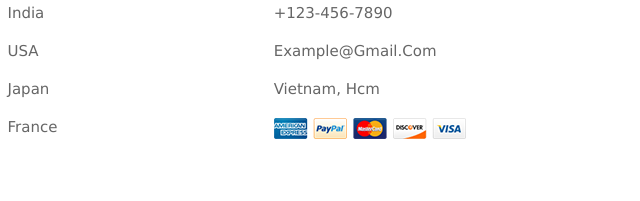
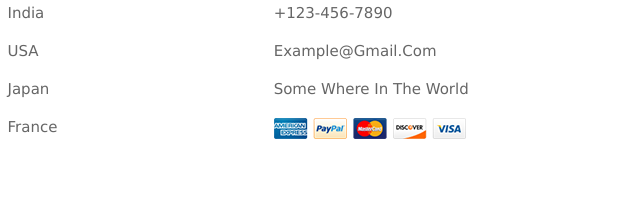
Before and after one commit to idk3hat/idkwhat, a plain HTML site: page index.html in a window 1280 px wide. Shown: the part 4013-4214 px from the top of the page, 640-1280 px from the left. Drawn offline with Linux system fonts and the light colour scheme.

```diff
--- a/index.html
+++ b/index.html
@@ -4,7 +4,7 @@
     <meta charset="UTF-8">
     <meta http-equiv="X-UA-Compatible" content="IE=edge">
     <meta name="viewport" content="width=device-width, initial-scale=1.0">
-    <title>complete responsive flower website design tutorial</title>
+    <title>project</title>
 
     <!-- font awesome cdn link  -->
     <link rel="stylesheet" href="https://cdnjs.cloudflare.com/ajax/libs/font-awesome/5.15.3/css/all.min.css">
@@ -413,7 +413,7 @@
             <h3>contact info</h3>
             <a href="#">+123-456-7890</a>
             <a href="#">example@gmail.com</a>
-            <a href="#">Vietnam, hcm</a>
+            <a href="#">some where in the world</a>
             <img src="images/payment.png" alt="">
         </div>
 
```
